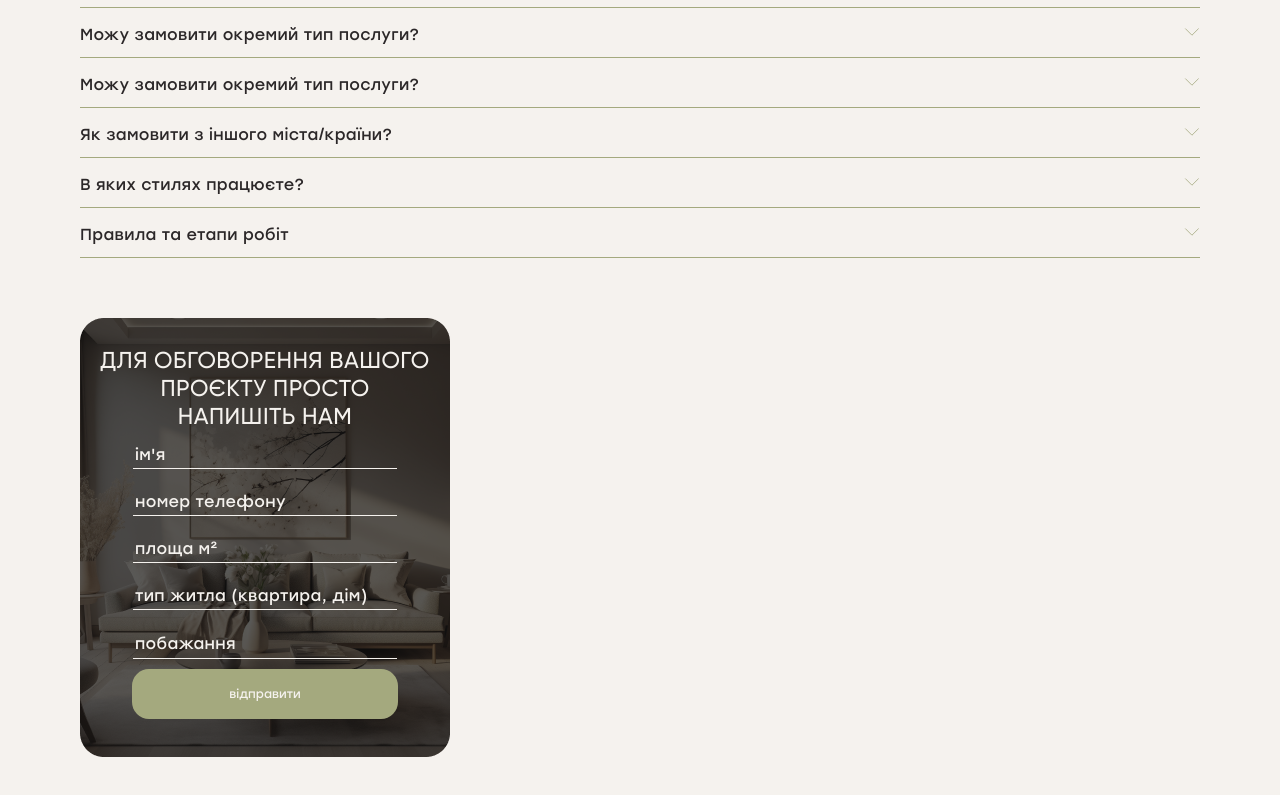
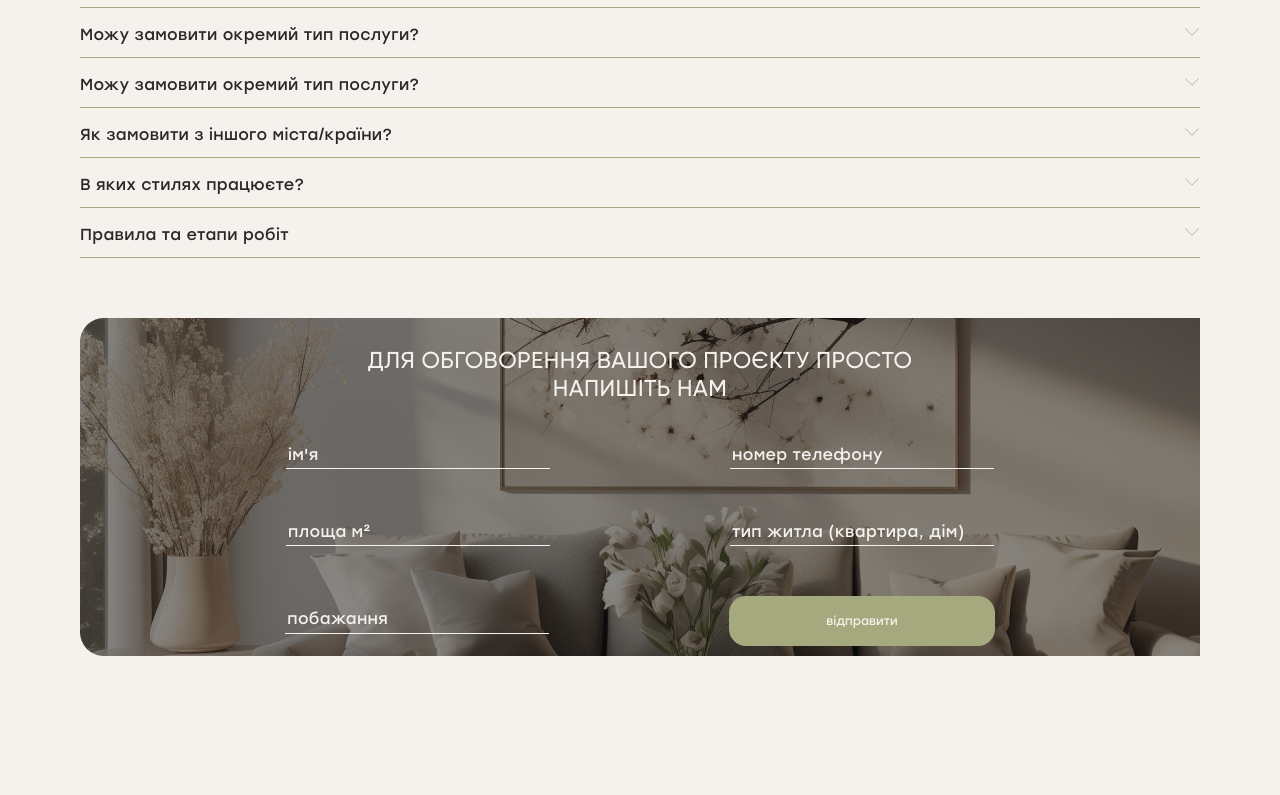
Before and after one commit to abtsty/Tomkin-Design, a website: page index.html in a window 1280 px wide. Shown: the part 6182-6977 px from the top of the page. After the commit the page ends 6928 px from the top, so only its background shows below. Drawn offline with Linux system fonts and the light colour scheme.

Commit message:
desktop layout

```diff
--- a/css/styles.css
+++ b/css/styles.css
@@ -839,6 +839,7 @@ button {
 @media only screen and (min-width: 768px) {
     .course-stripe-img-desktop {
         display: block;
+        margin: 0 auto;
     }
 }
 
@@ -899,7 +900,8 @@ button {
     .checklist-list {
         padding-left: 80px;
         padding-right: 80px;
-        justify-content: space-between;
+        justify-content: center;
+        gap: 40px;
     }
 }
 
@@ -1094,6 +1096,17 @@ button {
     align-items: center;
 }
 
+@media only screen and (min-width: 768px) {
+    .order-form {
+        flex-direction: row;
+        flex-wrap: wrap;
+        justify-content: center;
+        column-gap: 180px;
+        row-gap: 50px;
+        padding-top: 38px;
+    }
+}
+
 .order-form-input {
     font-family: Stolzl;
     font-size: 16px;
@@ -1148,6 +1161,14 @@ button {
     margin-bottom: 90px;
 }
 
+@media only screen and (min-width: 768px) {
+    .order-section {
+        background-image: url(../img/order-background-desctop.png);
+        max-width: 1290px;
+        height: 338px;
+    }
+}
+
 .order-text-area {
     resize: none;
 }
--- a/index.html
+++ b/index.html
@@ -611,6 +611,71 @@
                         напишіть нам
                     </h2>
                     <form class="order-form">
+                        <div class="form-row">
+                            <label for="name" class="form-item"></label>
+                            <input
+                                placeholder="ім'я"
+                                class="order-form-input form-item"
+                                type="text"
+                                id="name"
+                                name="name"
+                                required
+                            />
+                        </div>
+                        <div class="form-row">
+                            <label for="phone" class="form-item"></label>
+                            <input
+                                placeholder="номер телефону"
+                                class="order-form-input form-item"
+                                type="tel"
+                                id="phone"
+                                name="phone"
+                                required
+                            />
+                        </div>
+                        <div class="form-row">
+                            <label for="area" class="form-item"></label>
+                            <input
+                                placeholder="площа м²"
+                                class="order-form-input form-item"
+                                type="number"
+                                id="area"
+                                name="area"
+                                required
+                            />
+                        </div>
+                        <div class="form-row">
+                            <label for="housing-type" class="form-item"></label>
+                            <input
+                                placeholder="тип житла (квартира, дім)"
+                                class="order-form-input form-item"
+                                type="text"
+                                id="housing-type"
+                                name="housing-type"
+                                required
+                            />
+                        </div>
+                        <div class="form-row">
+                            <label for="wishes" class="form-item"></label>
+                            <textarea
+                                class="order-form-input order-text-area form-item"
+                                placeholder="побажання"
+                                id="wishes"
+                                name="wishes"
+                                rows="1"
+                            ></textarea>
+                        </div>
+                        <div class="form-row">
+                            <button
+                                type="submit"
+                                class="order-button form-item"
+                            >
+                                відправити
+                            </button>
+                        </div>
+                    </form>
+
+                    <!-- <form class="order-form">
                         <label for="name"></label>
                         <input
                             placeholder="ім'я"
@@ -663,7 +728,7 @@
                         <button type="submit" class="order-button">
                             відправити
                         </button>
-                    </form>
+                    </form> -->
                 </section>
             </div>
         </main>
```
